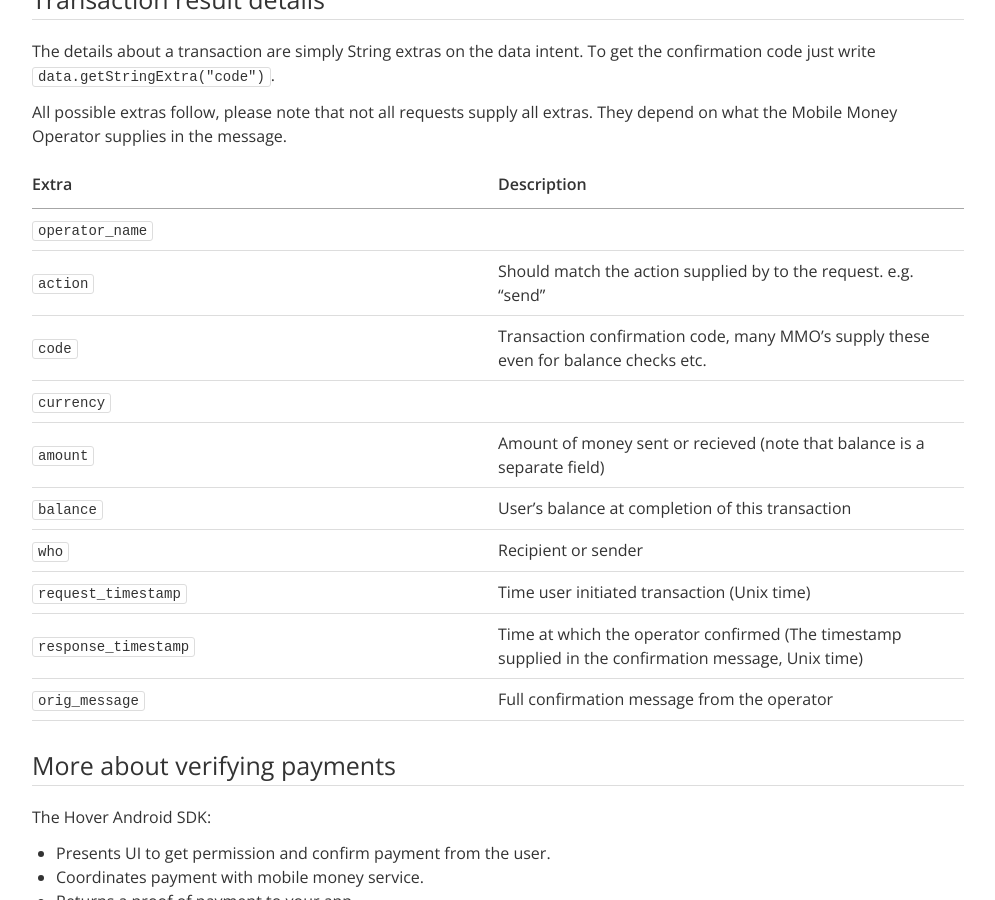
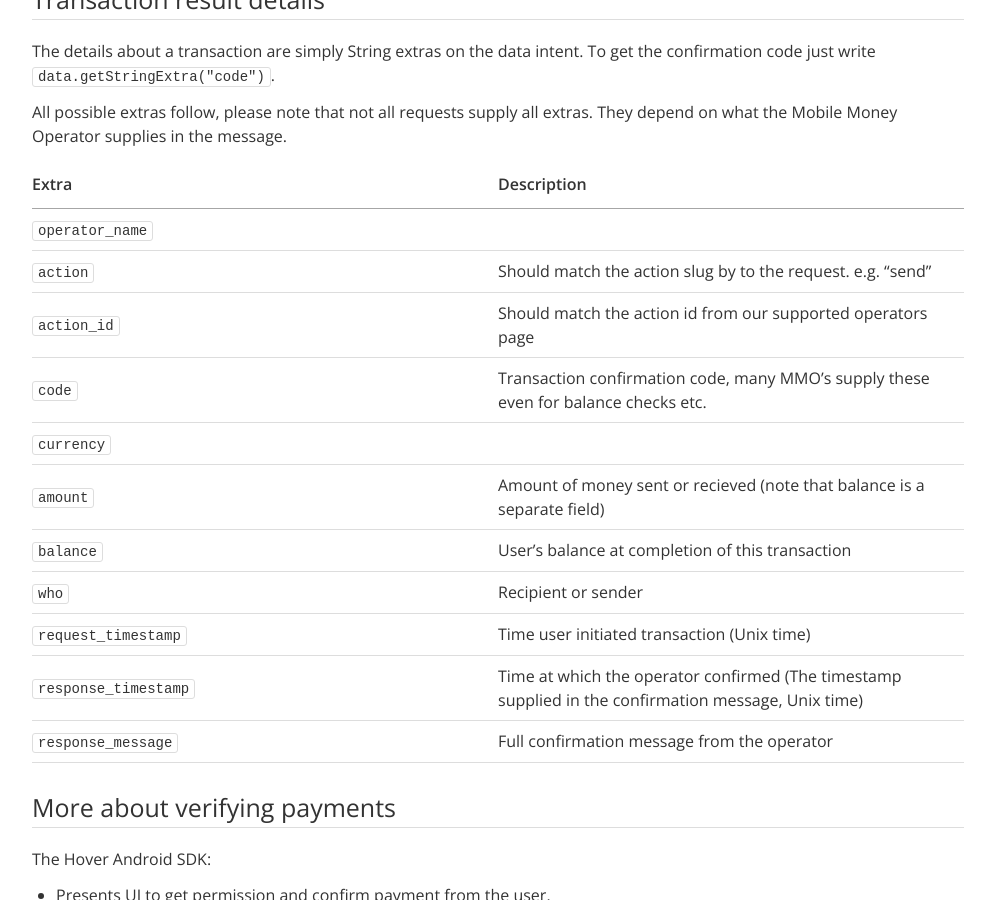
Before and after one commit to stephengacheru/usehover.github.io, a Jekyll site: the page built from index.md, in a window 1280 px wide and 900 px high, scrolled down 5286 px. Shown: the whole window, without its empty margins (142-1137 px from the left). Built offline with Jekyll 4.4.1, drawn with Linux system fonts in a browser that asks for light colours; our own code applies the rules of GitHub Pages for plain Markdown files.

Commit message:
Update index.md

```diff
--- a/index.md
+++ b/index.md
@@ -224,7 +224,8 @@ All possible extras follow, please note that not all requests supply all extras.
 Extra | Description
 --- | ---
 `operator_name` |
-`action` | Should match the action supplied by to the request. e.g. "send"
+`action` | Should match the action slug by to the request. e.g. "send"
+`action_id` | Should match the action id from our supported operators page
 `code` | Transaction confirmation code, many MMO's supply these even for balance checks etc.
 `currency` |
 `amount` | Amount of money sent or recieved (note that balance is a separate field)
@@ -232,7 +233,7 @@ Extra | Description
 `who` | Recipient or sender
 `request_timestamp` | Time user initiated transaction (Unix time)
 `response_timestamp` | Time at which the operator confirmed (The timestamp supplied in the confirmation message, Unix time)
-`orig_message` | Full confirmation message from the operator
+`response_message` | Full confirmation message from the operator
 
 ## More about verifying payments
 
```
